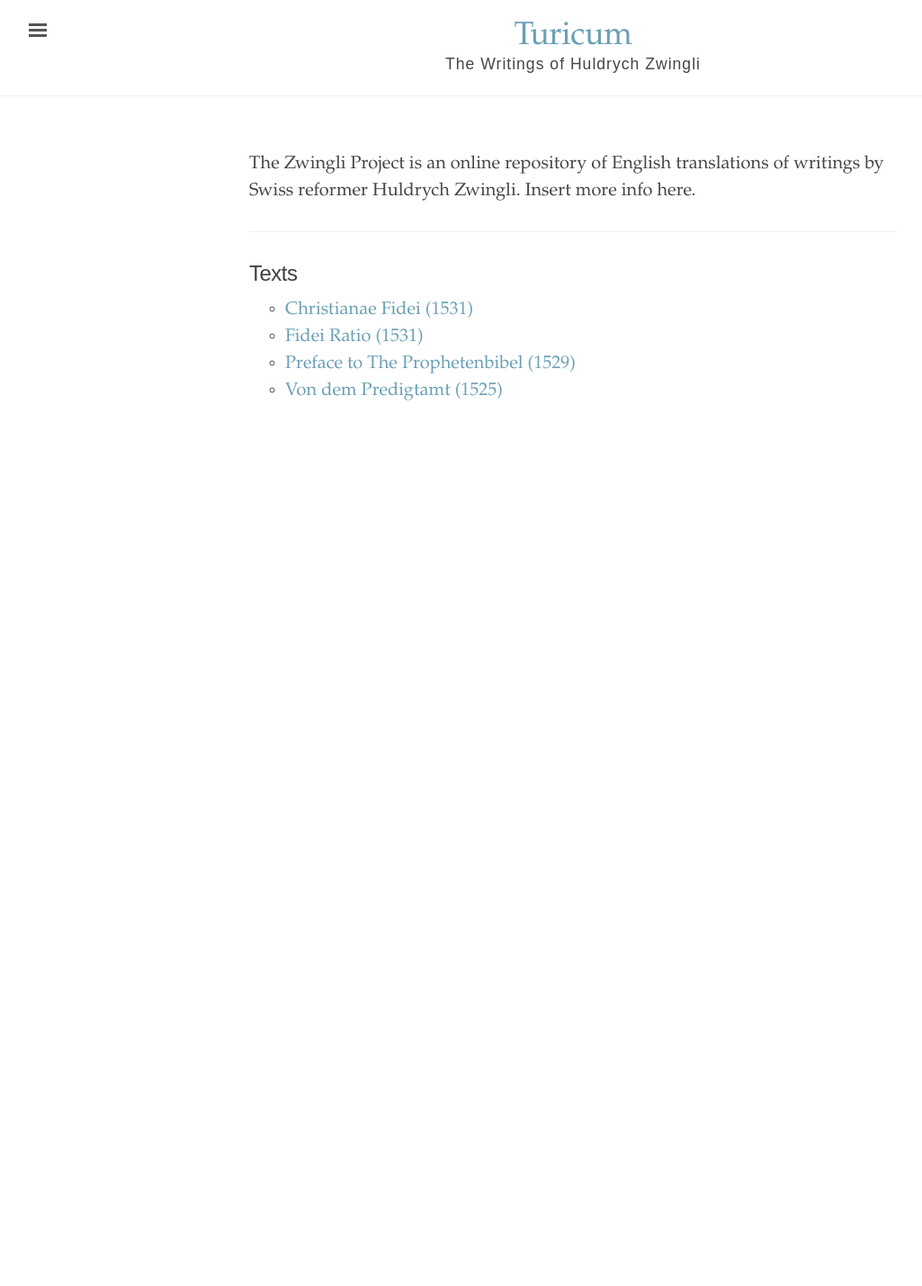
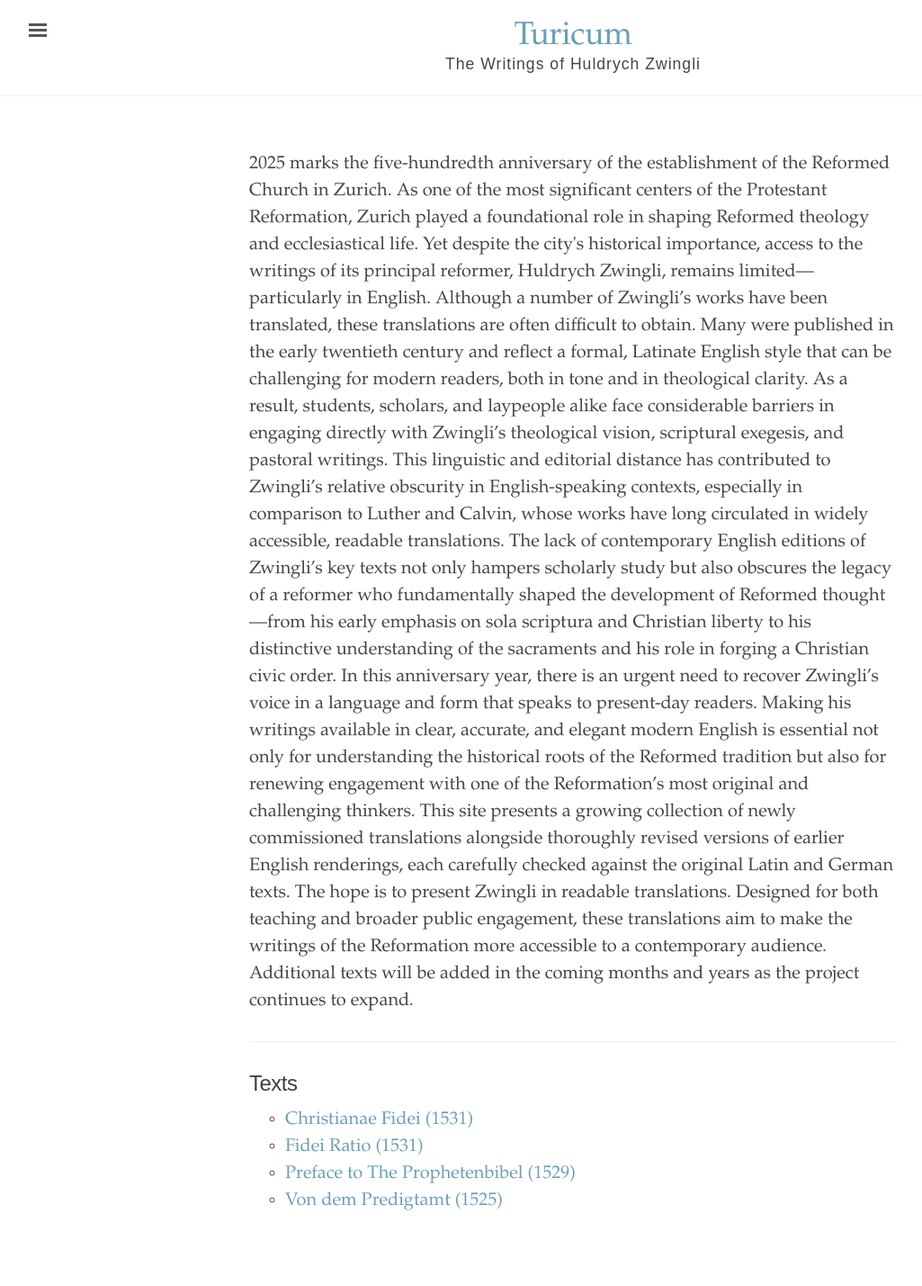
Before and after one commit to turicumzwingli/turicum, a Jekyll site: the page built from index.html, in a window 1280 px wide. Shown: the whole page at 90% size, without its empty margins (3-1028 px from the left). Built offline with Jekyll 4.4.1, drawn with Linux system fonts in a browser that asks for light colours; before the commit the page ends 900 px from its top, so only the background shows below that.

Commit message:
Update index.html to include intro

```diff
--- a/index.html
+++ b/index.html
@@ -5,9 +5,16 @@
 <div class="introduction">
 
 <p>
-  The Zwingli Project is an online repository of English translations of writings by Swiss reformer Huldrych Zwingli.
+  2025 marks the five-hundredth anniversary of the establishment of the Reformed Church in Zurich. As one of the most significant centers of the Protestant Reformation, Zurich played a foundational role in shaping Reformed theology and ecclesiastical life. Yet despite the city's historical importance, access to the writings of its principal reformer, Huldrych Zwingli, remains limited—particularly in English.
 
-Insert more info here.
+  Although a number of Zwingli’s works have been translated, these translations are often difficult to obtain. Many were published in the early twentieth century and reflect a formal, Latinate English style that can be challenging for modern readers, both in tone and in theological clarity. As a result, students, scholars, and laypeople alike face considerable barriers in engaging directly with Zwingli’s theological vision, scriptural exegesis, and pastoral writings.
+
+  This linguistic and editorial distance has contributed to Zwingli’s relative obscurity in English-speaking contexts, especially in comparison to Luther and Calvin, whose works have long circulated in widely accessible, readable translations. The lack of contemporary English editions of Zwingli’s key texts not only hampers scholarly study but also obscures the legacy of a reformer who fundamentally shaped the development of Reformed thought—from his early emphasis on sola scriptura and Christian liberty to his distinctive understanding of the sacraments and his role in forging a Christian civic order.
+
+  In this anniversary year, there is an urgent need to recover Zwingli’s voice in a language and form that speaks to present-day readers. Making his writings available in clear, accurate, and elegant modern English is essential not only for understanding the historical roots of the Reformed tradition but also for renewing engagement with one of the Reformation’s most original and challenging thinkers.
+
+  This site presents a growing collection of newly commissioned translations alongside thoroughly revised versions of earlier English renderings, each carefully checked against the original Latin and German texts. The hope is to present Zwingli in readable translations. Designed for both teaching and broader public engagement, these translations aim to make the writings of the Reformation more accessible to a contemporary audience. Additional texts will be added in the coming months and years as the project continues to expand.
+
 
 </p>
 </div>
```
